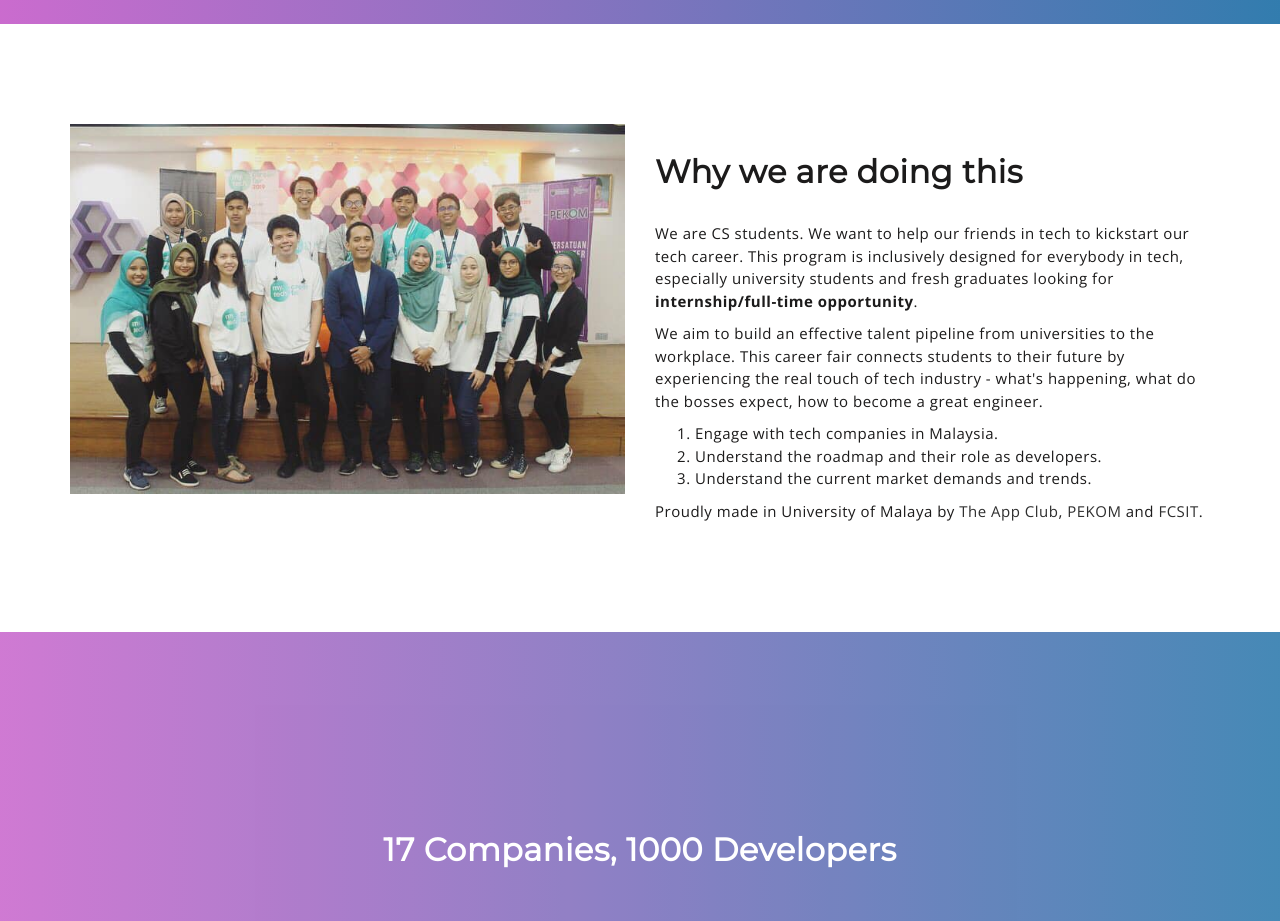
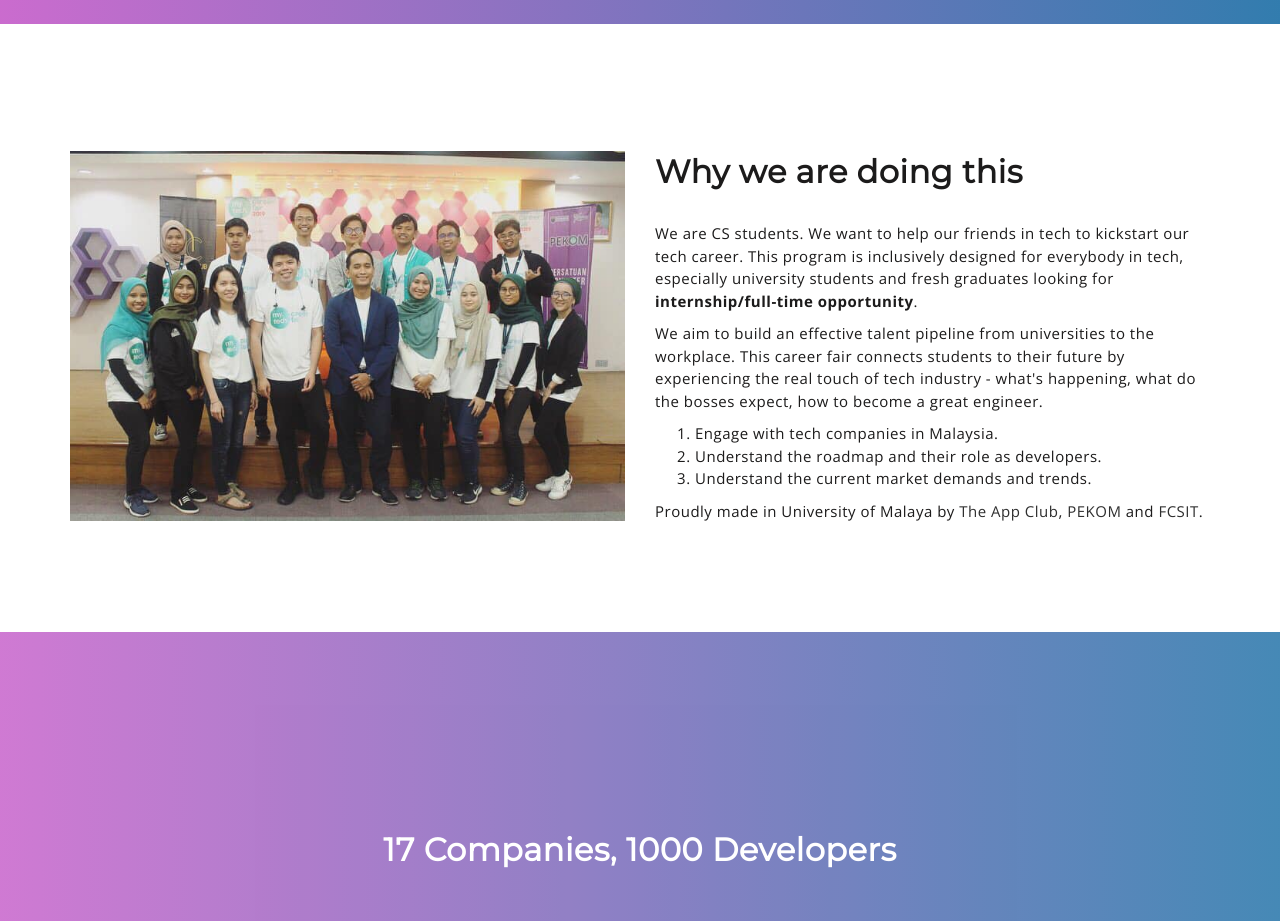
Before and after one commit to HuaiyuKhaw/mytech-19, a plain HTML site: page index.html in a window 1280 px wide. Shown: the part 820-1741 px from the top of the page. Drawn offline with nearby package versions, Linux system fonts and the light colour scheme; a script that the page names is missing.

Commit message:
update image

```diff
--- a/index.html
+++ b/index.html
@@ -137,7 +137,7 @@
 								<div class="row">
 									<div class="col-md-6">
 										<div class="mu-about-left">
-											<img class="" src="assets/images/team.jpg" alt="The Core Team" />
+											<img class="" src="assets/images/team.jpg" alt="The Core Team" style="padding-top: 5%" />
 										</div>
 									</div>
 									<div class="col-md-6">
```
